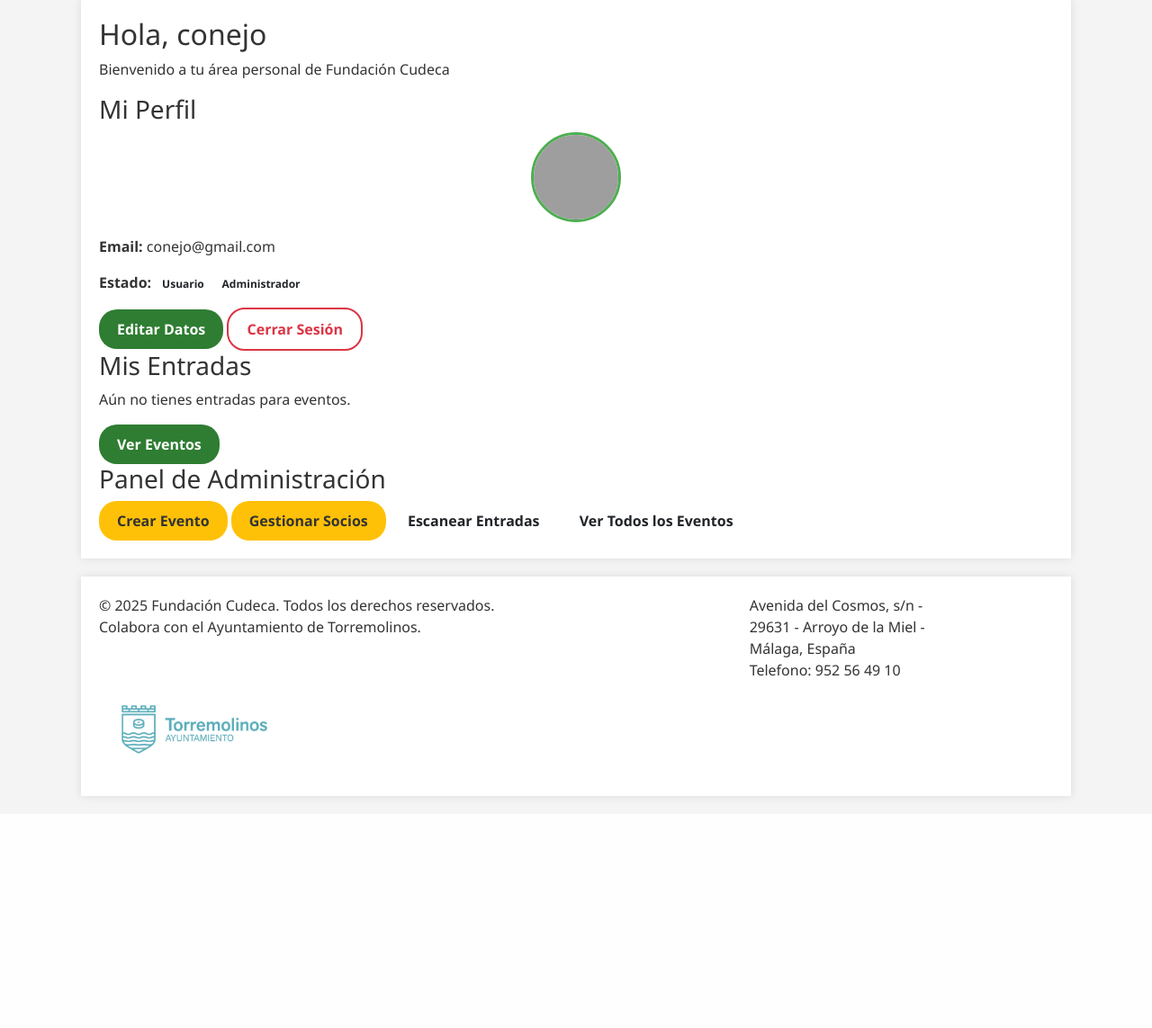
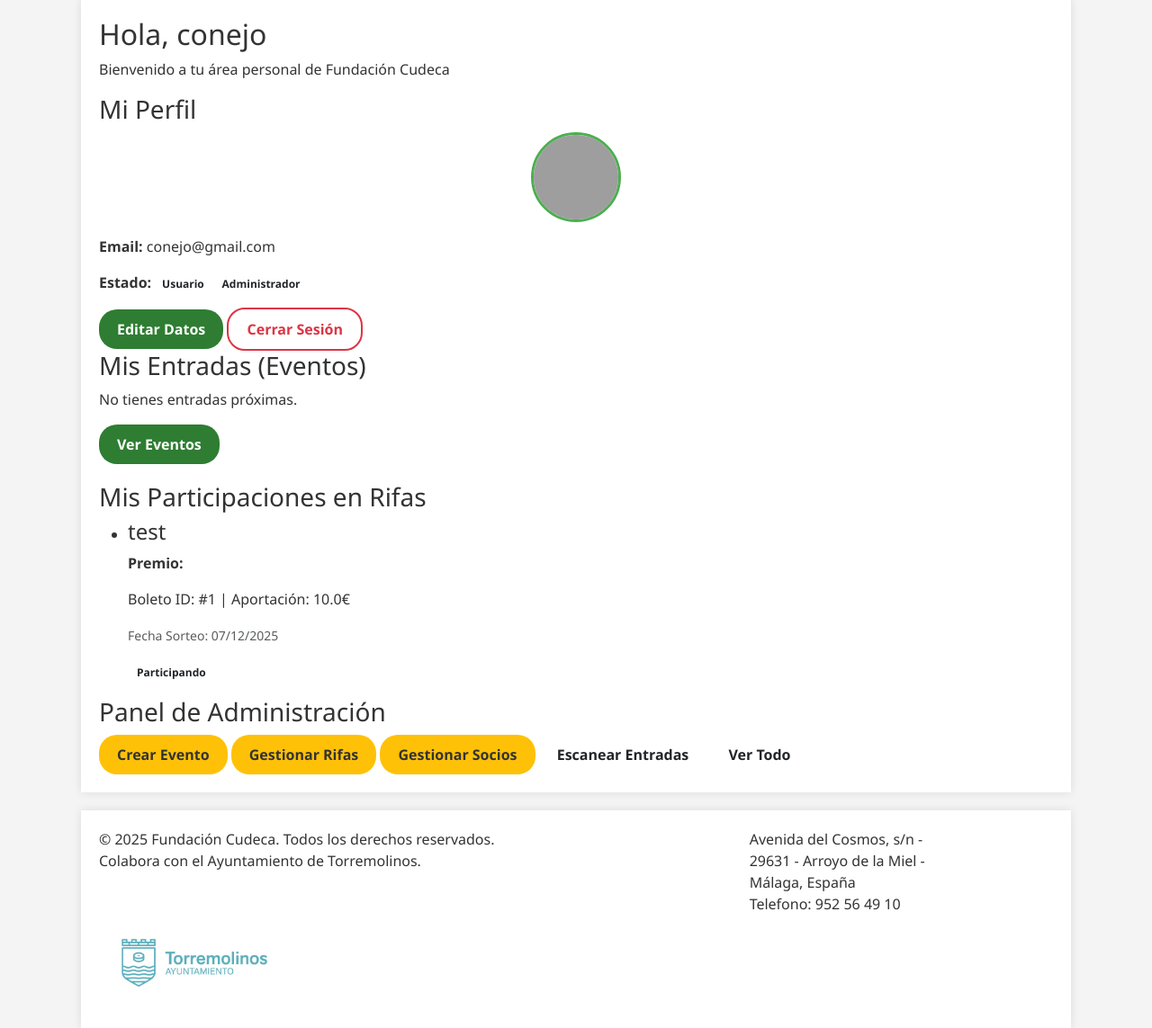
Before and after one commit to Raquitake/ADAp-Project, a Flask app: page /dashboard in a window 1280 px wide. Shown: the part 251-1394 px from the top of the page at 90% size. Before the commit the page ends 1142 px from the top, so only its background shows below. Run offline with Flask 3, Linux system fonts and the light colour scheme; a user stored in the database is signed in; grey boxes are pictures that could not be loaded.

Commit message:
Mi cuenta update
Añadida funcionalidad para ver mis rifas en el apartado mi cuenta

```diff
--- a/SRC/baseDatos/app.py
+++ b/SRC/baseDatos/app.py
@@ -120,9 +120,11 @@
         factory = RaffleTransactionFactory()
 
         try:
+             precio_boleto = rifa.precio if rifa.precio else 5.0
+
              for _ in range(cantidad_boletos):
                  # No access token for rifa needed
-                 db_record = factory.create_database_record(rifa.id, current_user.id, 0.0) # Precio simbolico
+                 db_record = factory.create_database_record(rifa.id, current_user.id, precio_boleto)
                  db.session.add(db_record)
 
              db.session.commit()
@@ -485,7 +487,8 @@
 @login_required
 def dashboard():
     entradas = Entrada.query.filter_by(id_comprador=current_user.id).all()
-    return render_template('dashboard.html', user=current_user, entradas=entradas)
+    boletos = Boleto.query.filter_by(id_comprador=current_user.id).all()
+    return render_template('dashboard.html', user=current_user, entradas=entradas, boletos=boletos)
 
 @app.route('/perfil/editar', methods=['GET', 'POST'])
 @login_required
--- a/SRC/baseDatos/patterns.py
+++ b/SRC/baseDatos/patterns.py
@@ -171,8 +171,8 @@
         return None
 
     def create_database_record(self, item_id, user_id, price, token=None):
-        # En Boleto no tenemos campo QR o token, solo asociacion
         return Boleto(
             id_rifa=item_id,
-            id_comprador=user_id
+            id_comprador=user_id,
+            precio=price
         )
--- a/SRC/baseDatos/templates/dashboard.html
+++ b/SRC/baseDatos/templates/dashboard.html
@@ -2,14 +2,12 @@
 
 {% block content %}
 <div class="dashboard-container">
-    <!-- Cabecera del Dashboard -->
     <div class="dashboard-header">
         <h2>Hola, {{ user.nombre_usuario }}</h2>
         <p>Bienvenido a tu área personal de Fundación Cudeca</p>
     </div>
 
     <div class="dashboard-grid">
-        <!-- Columna Izquierda: Perfil -->
         <div class="dashboard-card profile-card">
             <div class="card-header">
                 <h3>Mi Perfil</h3>
@@ -56,10 +54,11 @@
             </div>
         </div>
 
-        <!-- Columna Derecha: Mis Entradas y Actividad -->
+        <div style="display: flex; flex-direction: column; gap: 20px;">
+
             <div class="dashboard-card activity-card">
                 <div class="card-header">
-                <h3>Mis Entradas</h3>
+                    <h3>Mis Entradas (Eventos)</h3>
                 </div>
                 <div class="card-body">
                     {% if entradas %}
@@ -67,11 +66,11 @@
                         {% for entrada in entradas %}
                         <li class="ticket-item">
                             <div class="ticket-info">
-                            <h4>Entrada #{{ entrada.evento.nombre_evento }}</h4>
+                                <h4>{{ entrada.evento.nombre_evento }}</h4>
                                 <p>Precio: {{ entrada.precio }}€</p>
                                 {% if entrada.codigo_qr and entrada.codigo_qr.startswith('img/') %}
                                 <img src="{{ url_for('static', filename=entrada.codigo_qr) }}" alt="Código QR"
-                                style="width: 100px; height: 100px;">
+                                    style="width: 80px; height: 80px;">
                                 {% else %}
                                 <span class="qr-placeholder">QR: {{ entrada.codigo_qr }}</span>
                                 {% endif %}
@@ -79,10 +78,8 @@
                             <div class="ticket-action">
                                 {% if entrada.codigo_qr and entrada.codigo_qr.startswith('img/') %}
                                 <a href="{{ url_for('static', filename=entrada.codigo_qr) }}"
-                                download="entrada_{{ entrada.evento.nombre_evento|replace(' ', '_') }}.png"
+                                    download="entrada.png"
                                     class="btn btn-yellow btn-small">Descargar</a>
-                            {% else %}
-                            <button class="btn btn-yellow btn-small" disabled>No disponible</button>
                                 {% endif %}
                             </div>
                         </li>
@@ -90,24 +87,54 @@
                     </ul>
                     {% else %}
                     <div class="empty-state">
-                    <p>Aún no tienes entradas para eventos.</p>
-                    <a href="{{ url_for('eventos') }}" class="btn btn-green">Ver Eventos</a>
+                        <p>No tienes entradas próximas.</p>
+                        <a href="{{ url_for('eventos') }}" class="btn btn-green btn-small">Ver Eventos</a>
                     </div>
                     {% endif %}
                 </div>
             </div>
 
-        {% if user.es_admin %}
-        <!-- Admin Panel -->
-        <div class="dashboard-card admin-card">
+            <div class="dashboard-card activity-card">
+                <div class="card-header">
+                    <h3>Mis Participaciones en Rifas</h3>
+                </div>
+                <div class="card-body">
+                    {% if boletos %}
+                    <ul class="ticket-list">
+                        {% for boleto in boletos %}
+                        <li class="ticket-item" style="align-items: center;">
+                            <div class="ticket-info">
+                                <h4>{{ boleto.rifa_rel.nombre }}</h4>
+                                <p><strong>Premio:</strong> {{ boleto.rifa_rel.premio }}</p>
+                                <p>Boleto ID: #{{ boleto.id }} | Aportación: {{ boleto.precio }}€</p>
+                                <p><small class="text-muted">Fecha Sorteo: {{ boleto.rifa_rel.fecha_fin.strftime('%d/%m/%Y') if boleto.rifa_rel.fecha_fin else 'Pendiente' }}</small></p>
+                            </div>
+                            <div class="ticket-action">
+                                <span class="badge badge-gold text-dark" style="padding: 5px 10px; border-radius: 15px;">Participando</span>
+                            </div>
+                        </li>
+                        {% endfor %}
+                    </ul>
+                    {% else %}
+                    <div class="empty-state">
+                        <p>No estás participando en ninguna rifa.</p>
+                        <a href="{{ url_for('eventos') }}" class="btn btn-green btn-small">Ver Rifas</a>
+                    </div>
+                    {% endif %}
+                </div>
+            </div>
+
+        </div> {% if user.es_admin %}
+        <div class="dashboard-card admin-card" style="grid-column: 1 / -1;">
             <div class="card-header">
                 <h3>Panel de Administración</h3>
             </div>
             <div class="card-body">
                 <a href="{{ url_for('crear_evento') }}" class="btn btn-yellow">Crear Evento</a>
+                <a href="{{ url_for('gestionar_rifas') }}" class="btn btn-yellow">Gestionar Rifas</a>
                 <a href="{{ url_for('gestionar_socios') }}" class="btn btn-yellow">Gestionar Socios</a>
                 <a href="{{ url_for('escanear_qr') }}" class="btn btn-blue">Escanear Entradas</a>
-                <a href="{{ url_for('eventos') }}" class="btn btn-outline-green">Ver Todos los Eventos</a>
+                <a href="{{ url_for('eventos') }}" class="btn btn-outline-green">Ver Todo</a>
             </div>
         </div>
         {% endif %}
```
Also changed, not shown: SRC/baseDatos/instance/database.db. Lines whose indentation alone changed are shown as unchanged.
